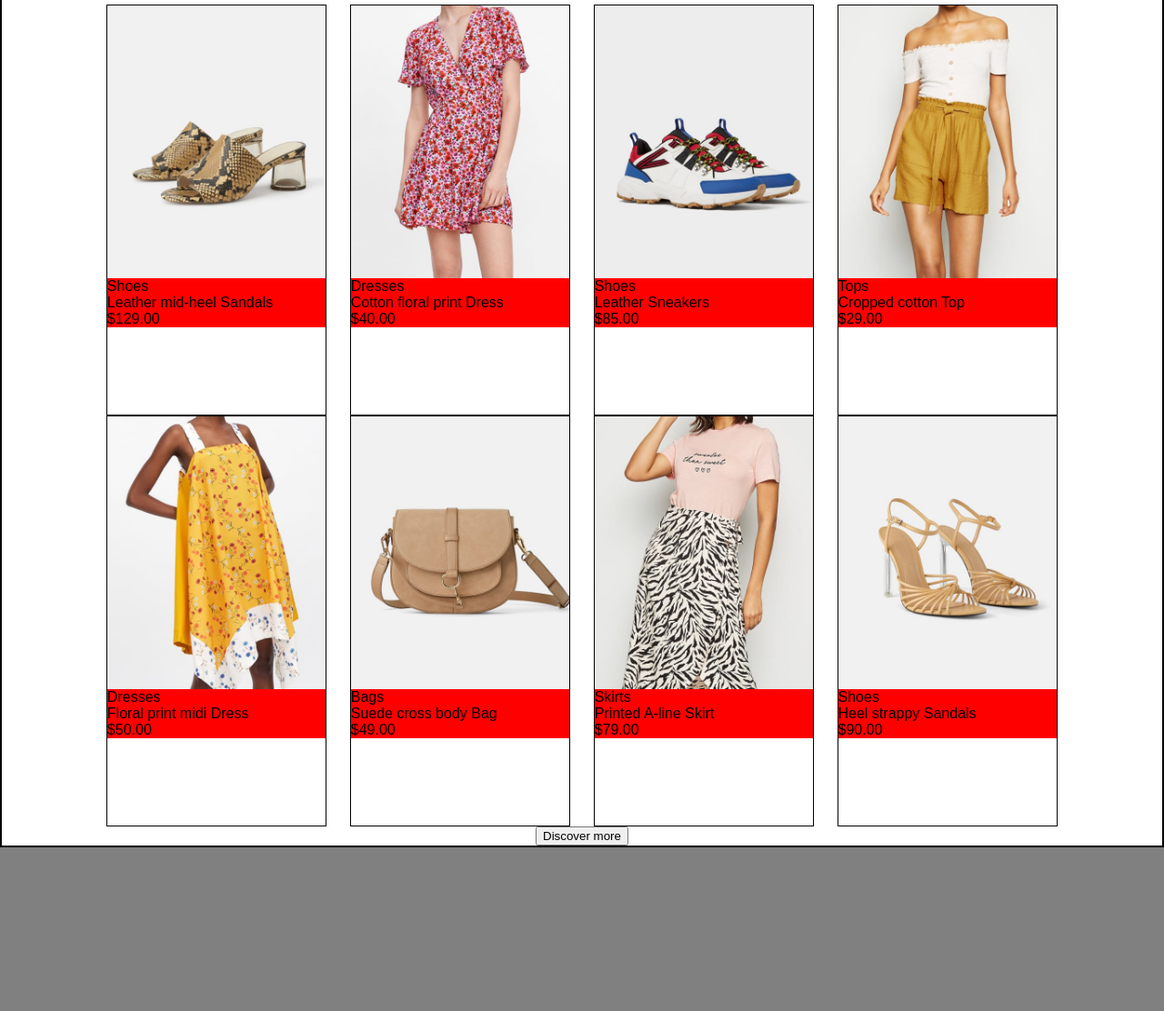
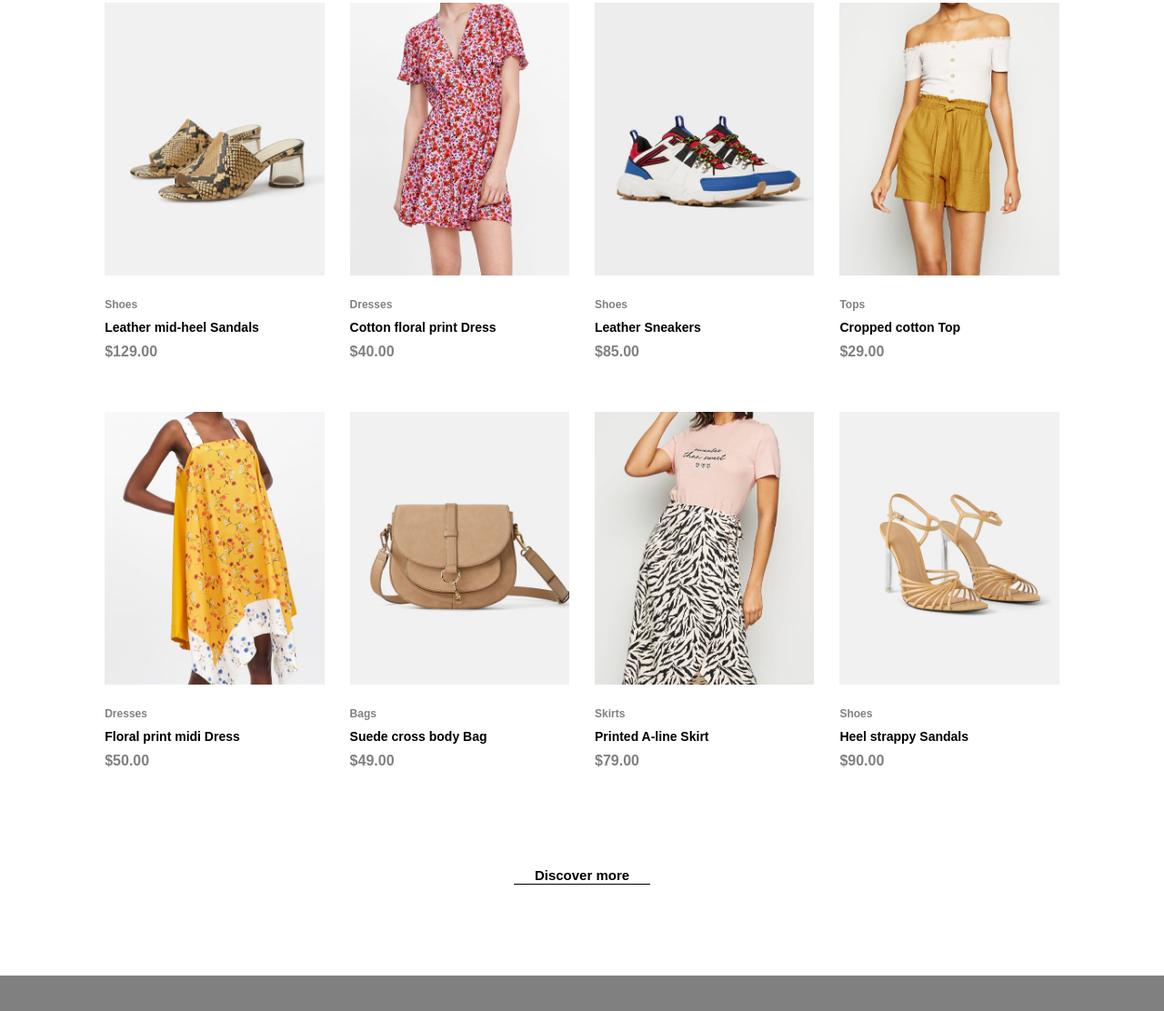
Before and after one commit to Sandeep7277/Shopper_Template, a plain HTML site: page index.html in a window 1280 px wide. Shown: the part 2190-3302 px from the top of the page at 91% size. Drawn offline with nearby package versions, Linux system fonts and the light colour scheme.

Commit message:
commit 09/10/2023

```diff
--- a/style.css
+++ b/style.css
@@ -608,11 +608,12 @@ font-size: 25px;
         display: flex;
         flex-direction: column;
         width: 100%;
-        border: 2px solid black;
+        /* border: 2px solid black; */
         box-sizing: border-box;
         padding-top: 100px;
         justify-content: center;
         align-items: center;
+        padding-bottom: 100px;
     }
     .items-head{
         text-align: center;
@@ -643,13 +644,15 @@ font-size: 25px;
         flex-wrap: wrap;
         justify-items: center;
         justify-content: space-between;
+
     }
     .card-items{
         display: flex;
         flex-direction: column;
         width: 23%;
         height: 450px;
-        border: 1px solid black;
+        /* border: 1px solid black; */
+        box-sizing: border-box;
     }
     .card-head{
         height: 300px;
@@ -762,7 +765,39 @@ font-size: 25px;
     .card-body{
         display: flex;
         flex-direction: column;
-        background-color: red;
+        gap: 10px;
+        padding-top: 25px;
+        padding-bottom: 25px;
+        font-size: 14px;
+        font-weight: bold;
+    }
+    .card-name{
+        color: grey;
+        font-size: 12px;
+    }
+    .card-price{
+        color: grey;
+        font-size: 16px;
+    }
+    .items-discover{
+        margin-top: 50px;
+        width: 82%;
+        text-align: center;
+    }
+    .items-discover button{
+        background-color: #fff;
+        border: none;
+        border-bottom: 1px solid black;
+        width: 150px;
+        font-size: 15px;
+        font-weight: 550;
+        font-family: arial;
+    }
+    .items-discover button:hover{
+        border-bottom: 1px solid white;
+        transition-property: border-bottom;
+        transition-timing-function: linear;
+        transition-duration: 0.2s;
     }
 
 
```
Also changed, not shown: Public/images/adidas.svg (added), Public/images/amex.svg (added), Public/images/asos.svg (added), Public/images/bershka.svg (added), Public/images/klarna.svg (added), Public/images/maestro.svg (added), Public/images/mango.svg (added), Public/images/mastercard.svg (added), Public/images/paypal.svg (added), Public/images/reebok.svg (added), Public/images/stradivarius.svg (added), Public/images/visa.svg (added), Public/images/zara.svg (added).
